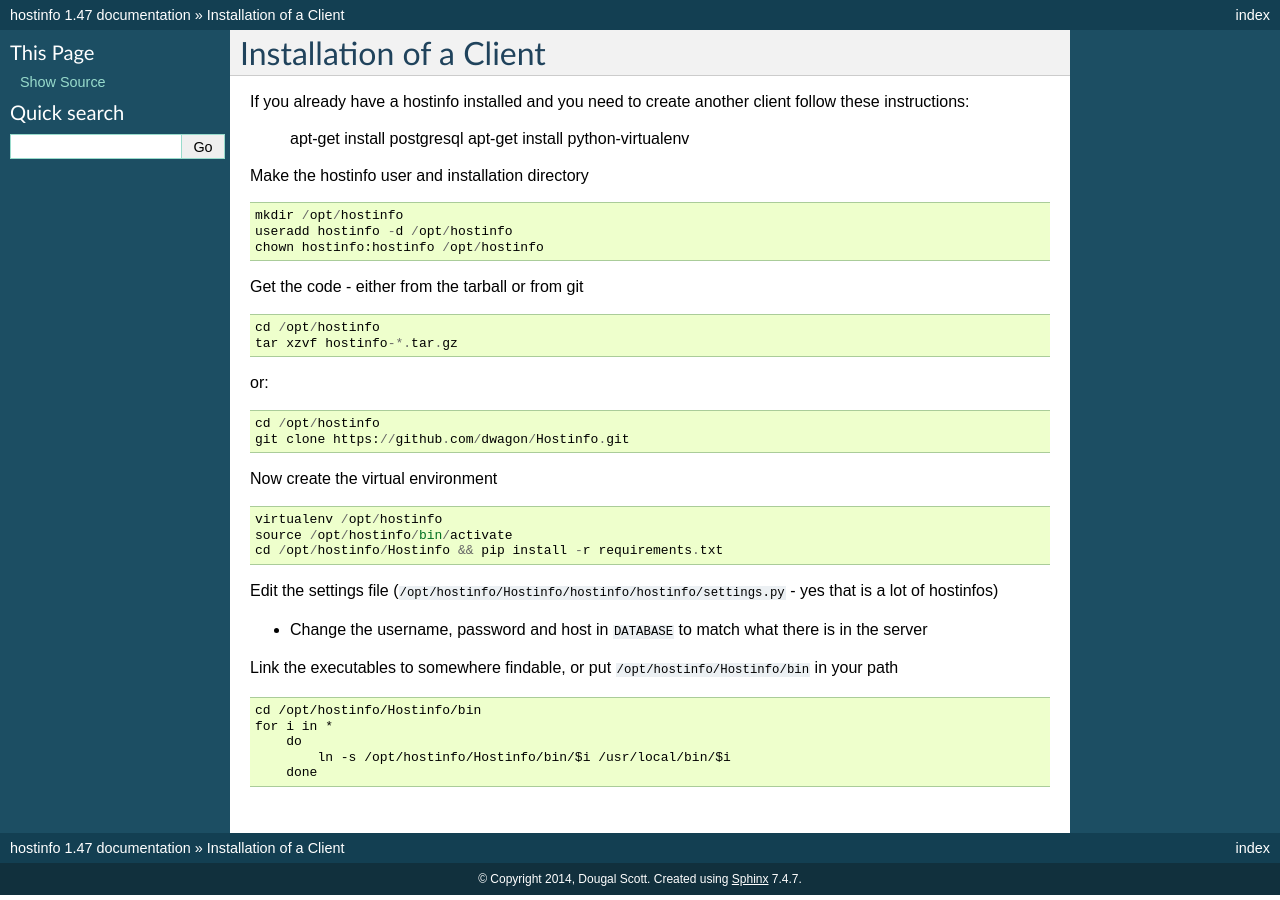
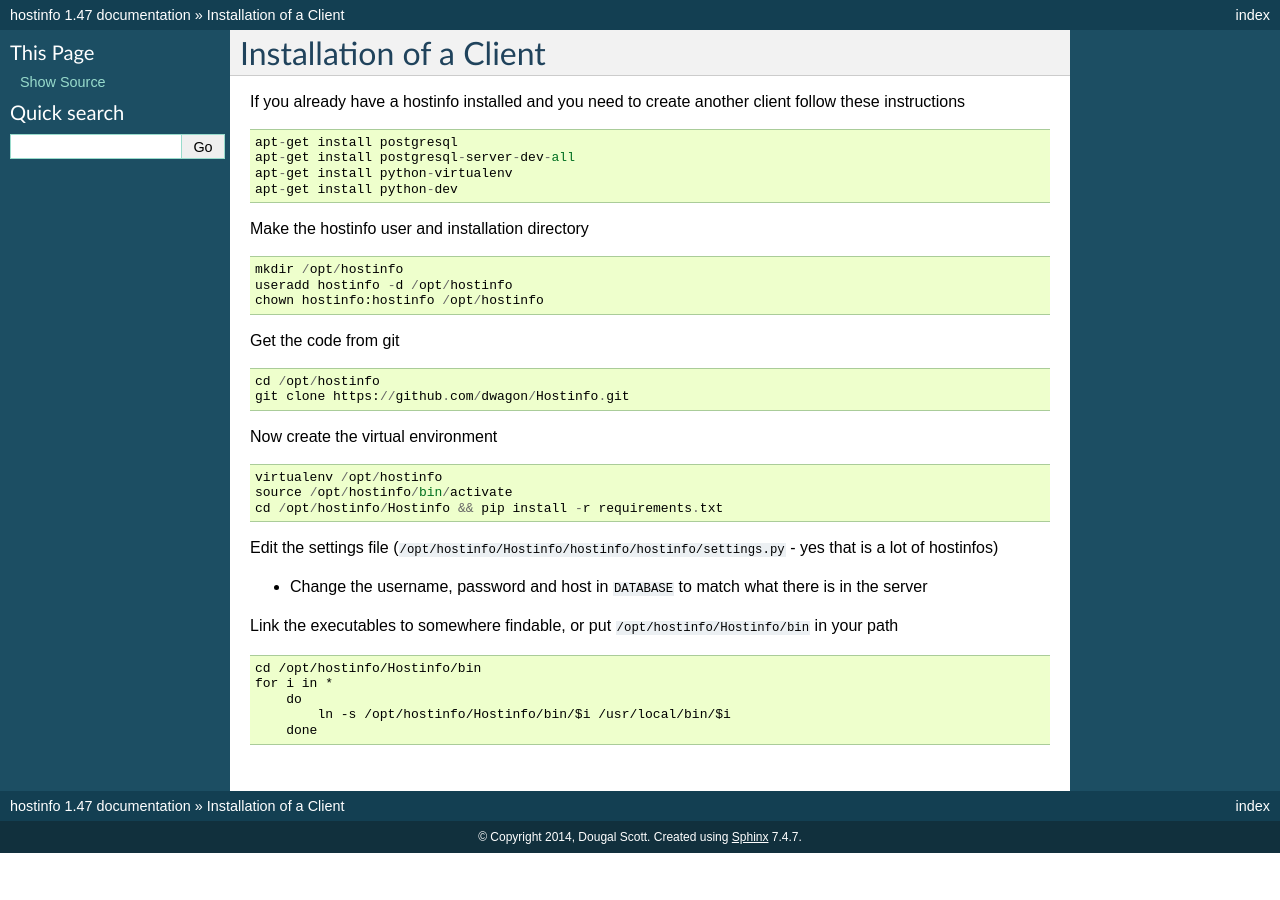
Before and after one commit to dwagon/Hostinfo, a Sphinx documentation site: the page built from docs/install_client.rst, in a window 1280 px wide. Built offline with Sphinx 7.4.7, drawn with Linux system fonts in a browser that asks for light colours.

Commit message:
More dependencies

```diff
--- a/docs/install_client.rst
+++ b/docs/install_client.rst
@@ -1,10 +1,12 @@
 Installation of a Client
 ========================
 
-If you already have a hostinfo installed and you need to create another client follow these instructions:
+If you already have a hostinfo installed and you need to create another client follow these instructions ::
 
     apt-get install postgresql
+    apt-get install postgresql-server-dev-all
     apt-get install python-virtualenv
+    apt-get install python-dev
 
 Make the hostinfo user and installation directory ::
 
@@ -12,12 +14,7 @@ Make the hostinfo user and installation directory ::
     useradd hostinfo -d /opt/hostinfo
     chown hostinfo:hostinfo /opt/hostinfo
 
-Get the code - either from the tarball or from git ::
-
-    cd /opt/hostinfo
-    tar xzvf hostinfo-*.tar.gz
-
-or::
+Get the code from git ::
 
     cd /opt/hostinfo
     git clone https://github.com/dwagon/Hostinfo.git
```
